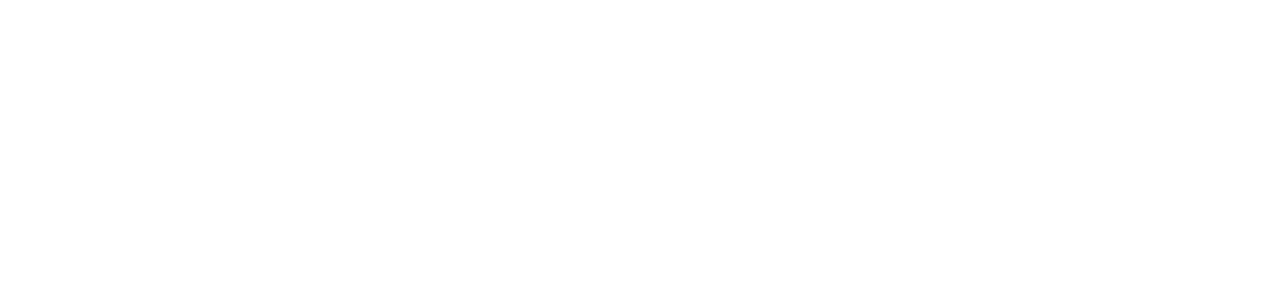
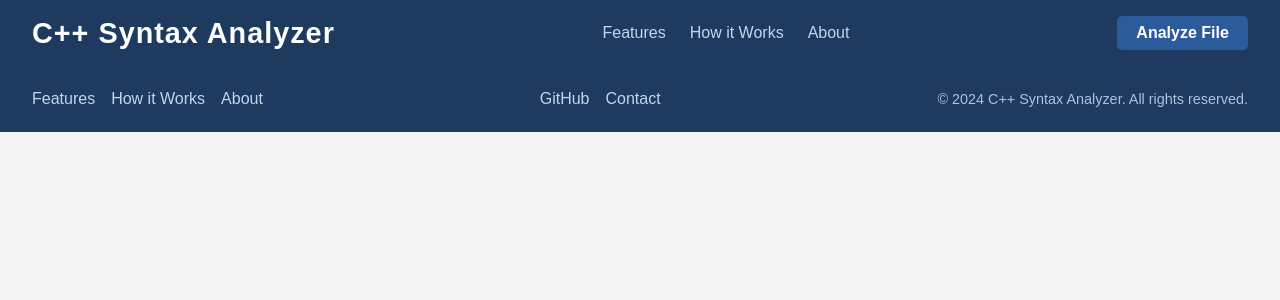
Before and after one commit to markostrutinsky/CodeInspector-frontend, a React (Vite) app: page / in a window 1280 px wide. Shown: the top 300 px of the page. Built offline with nearby package versions, Linux system fonts and the light colour scheme.

Commit message:
added header and footer to main page

```diff
--- a/src/App.tsx
+++ b/src/App.tsx
@@ -1,12 +1,12 @@
-import './App.css'
+import "./App.css";
+import MainPage from "./pages/MainPage";
 
 function App() {
-
   return (
     <>
-
+      <MainPage />
     </>
-  )
+  );
 }
 
-export default App
+export default App;
--- /dev/null
+++ b/src/layouts/Footer/Footer.tsx
@@ -0,0 +1,29 @@
+import styles from "./footer.module.css";
+import React from "react";
+
+const Footer: React.FC = () => {
+  return (
+    <footer className={styles.footer}>
+      <div className={styles["footer-left"]}>
+        <a href="#features">Features</a>
+        <a href="#how-it-works">How it Works</a>
+        <a href="#about">About</a>
+      </div>
+      <div className={styles["footer-right"]}>
+        <a
+          href="https://github.com/yourproject"
+          target="_blank"
+          rel="noopener noreferrer"
+        >
+          GitHub
+        </a>
+        <a href="#contact">Contact</a>
+      </div>
+      <div className={styles.copyright}>
+        &copy; 2024 C++ Syntax Analyzer. All rights reserved.
+      </div>
+    </footer>
+  );
+};
+
+export default Footer;
--- /dev/null
+++ b/src/layouts/Footer/footer.module.css
@@ -0,0 +1,54 @@
+/* General styling */
+body {
+  margin: 0;
+  font-family: Arial, sans-serif;
+  display: flex;
+  flex-direction: column;
+  min-height: 100vh;
+}
+
+/* Footer styling */
+.footer {
+  background-color: #1e3a5f; /* Dark blue background */
+  color: #bfd7ed; /* Light blue text */
+  padding: 1.5rem 2rem;
+  display: flex;
+  justify-content: space-between;
+  align-items: center;
+  flex-wrap: wrap;
+  margin-top: auto;
+}
+
+.footer-left,
+.footer-right {
+  display: flex;
+  gap: 1rem;
+  flex-wrap: wrap;
+}
+
+.footer a {
+  color: #bfd7ed; /* Light blue links */
+  text-decoration: none;
+  transition: color 0.3s ease;
+}
+
+.footer a:hover {
+  color: #e0f1ff; /* Even lighter blue on hover */
+}
+
+.copyright {
+  font-size: 0.9rem;
+  color: #a9c4dd; /* Subtle lighter text */
+}
+
+@media (max-width: 768px) {
+  .footer {
+    flex-direction: column;
+    text-align: center;
+    gap: 1rem;
+  }
+  .footer-left,
+  .footer-right {
+    justify-content: center;
+  }
+}
--- /dev/null
+++ b/src/layouts/Header/Header.tsx
@@ -0,0 +1,28 @@
+import styles from "./header.module.css";
+import React from "react";
+
+const Header: React.FC = () => {
+  return (
+    <header className={styles.header}>
+      <div className={styles.logo}>C++ Syntax Analyzer</div>
+      <nav>
+        <ul className={styles["nav-links"]}>
+          <li>
+            <a href="#features">Features</a>
+          </li>
+          <li>
+            <a href="#how-it-works">How it Works</a>
+          </li>
+          <li>
+            <a href="#about">About</a>
+          </li>
+        </ul>
+      </nav>
+      <a href="#upload" className={styles["cta-button"]}>
+        Analyze File
+      </a>
+    </header>
+  );
+};
+
+export default Header;
--- /dev/null
+++ b/src/layouts/Header/header.module.css
@@ -0,0 +1,57 @@
+/* General reset */
+body {
+  margin: 0;
+  font-family: Arial, sans-serif;
+  background-color: #f4f4f4;
+  color: #333;
+}
+
+/* Header styling */
+.header {
+  background-color: #1e3a5f; /* Dark blue background */
+  color: white;
+  padding: 1rem 2rem;
+  display: flex;
+  justify-content: space-between;
+  align-items: center;
+  box-shadow: 0 2px 4px rgba(0, 0, 0, 0.3);
+}
+
+.logo {
+  font-size: 1.8rem;
+  font-weight: bold;
+  letter-spacing: 1px;
+}
+
+.nav-links {
+  list-style: none;
+  display: flex;
+  gap: 1.5rem;
+  margin: 0;
+  padding: 0;
+}
+
+.nav-links li a {
+  color: #bfd7ed; /* Light blue links */
+  text-decoration: none;
+  font-size: 1rem;
+  transition: color 0.3s ease;
+}
+
+.nav-links li a:hover {
+  color: #e0f1ff; /* Even lighter blue on hover */
+}
+
+.cta-button {
+  background-color: #2c5b9c; /* Light blue button */
+  color: white;
+  padding: 0.5rem 1.2rem;
+  text-decoration: none;
+  border-radius: 5px;
+  font-weight: bold;
+  transition: background-color 0.3s ease;
+}
+
+.cta-button:hover {
+  background-color: #1b437e; /* Darker blue on hover */
+}
--- /dev/null
+++ b/src/pages/MainPage.tsx
@@ -0,0 +1,13 @@
+import Header from "../layouts/Header/Header";
+import Footer from "../layouts/Footer/Footer";
+
+const MainPage = () => {
+  return (
+    <>
+      <Header />
+      <Footer />
+    </>
+  );
+};
+
+export default MainPage;
```
